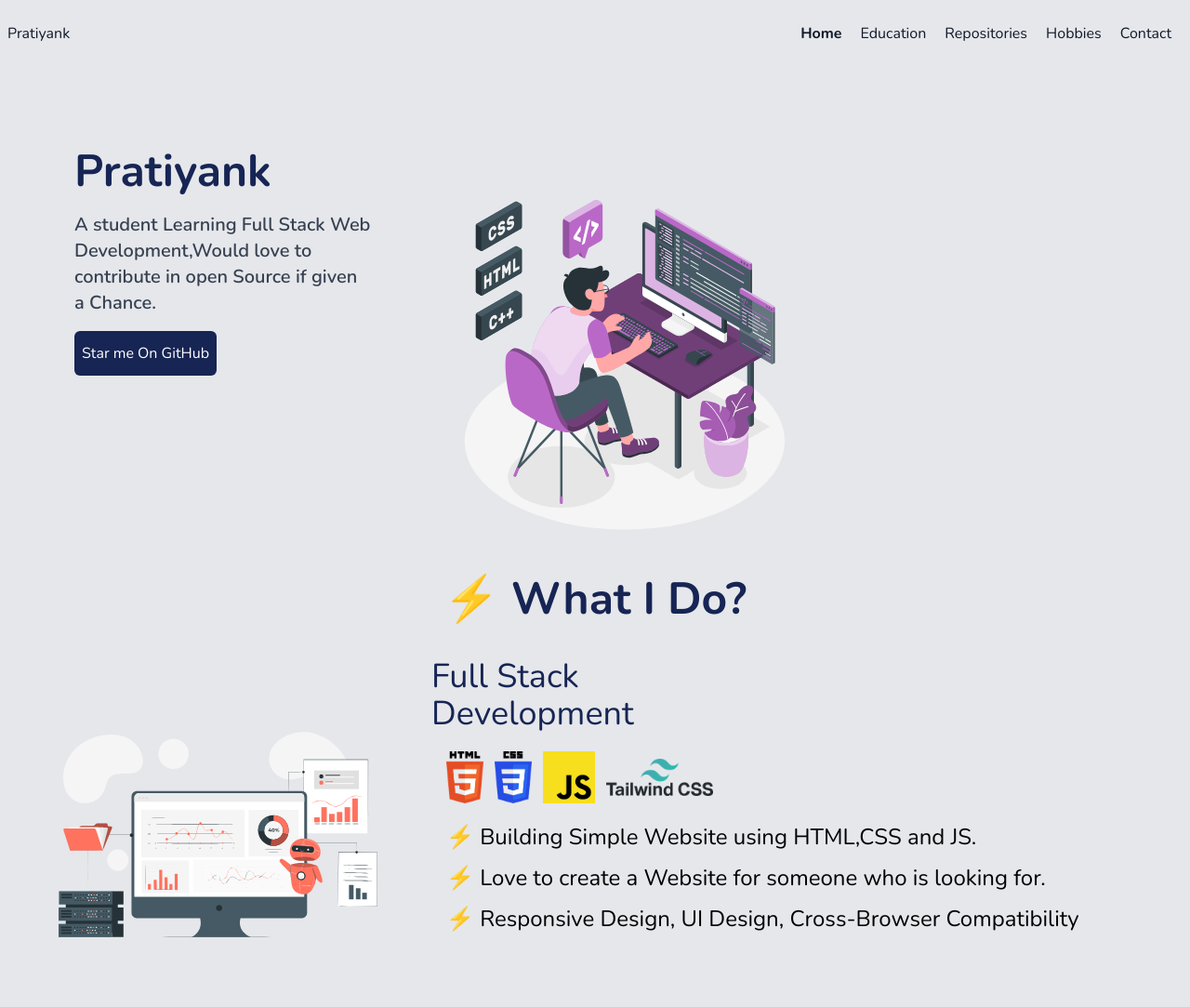
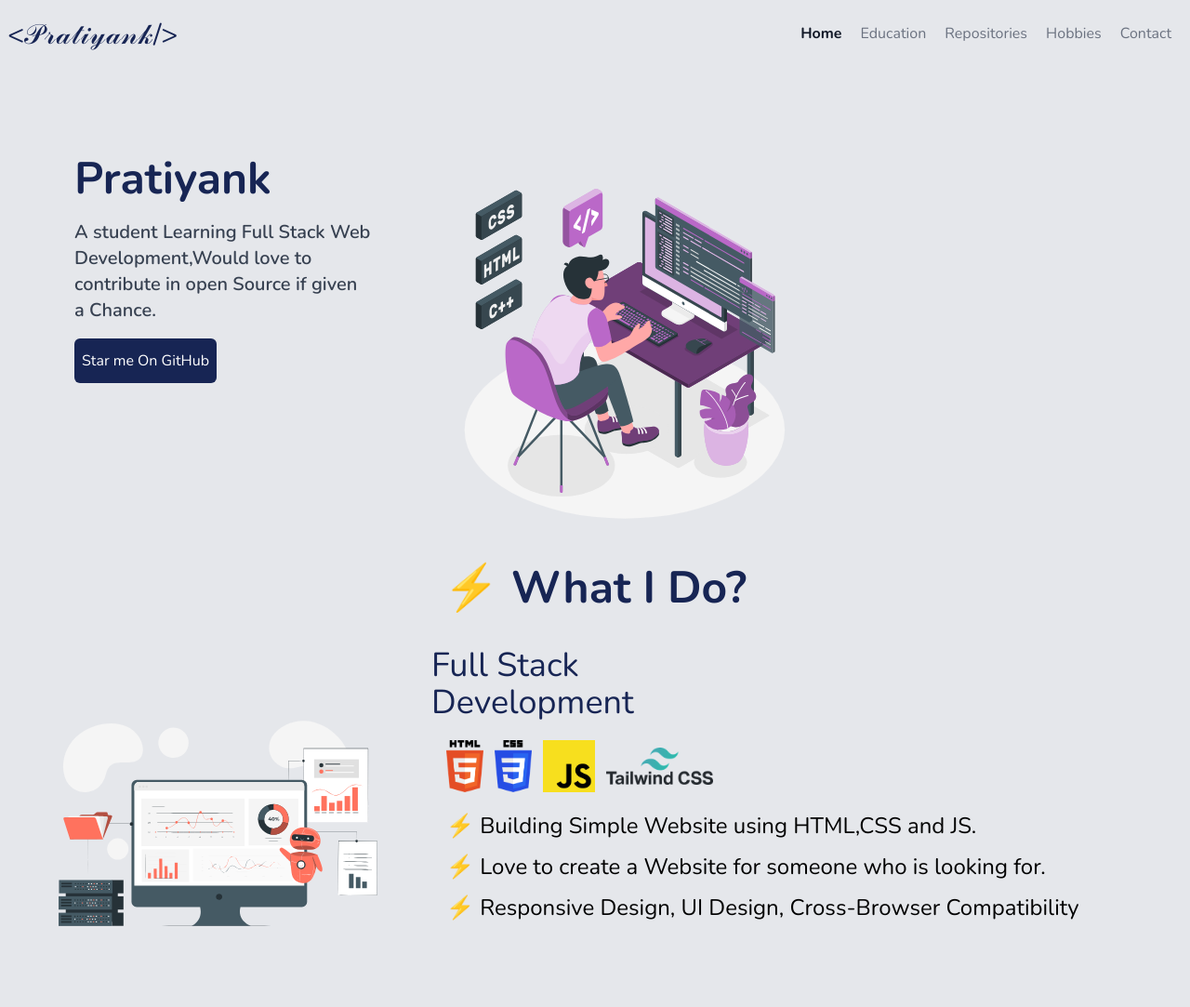
Before and after one commit to Pratiyankkumar/weather-website, a website: page public/index.html in a window 1280 px wide. Shown: the whole page at 93% size. Drawn offline with nearby package versions, Linux system fonts and the light colour scheme; a web font is replaced by a local one.

Commit message:
updated sidebar and fonts

```diff
--- a/public/index.html
+++ b/public/index.html
@@ -15,10 +15,10 @@
 <body style="font-family: Nunito;" class="bg-gray-200">
   <header class="flex flex-row justify-between">
     <div>
-      <p class="ml-2 md:mt-6 mt-4 text-gray-900">Pratiyank</p>
+      <p class="ml-2 md:mt-5 mt-4 text-3xl text-blue-950 fpnt-bold"><𝒫𝓇𝒶𝓉𝒾𝓎𝒶𝓃𝓀/></p>
     </div>
     <div class="md:flex md:flex-row flex-col md:mt-3 md:ml-0 ml-20 hidden">
-      <p class="para font-bold md:mt-3 mt-16">Home</p>
+      <p class="font-bold md:mt-3 mt-16 text-gray-900 mr-5">Home</p>
       <p class="para mt-3">Education</p>
       <p class="para mt-3">Repositories</p>
       <p class="para mt-3">Hobbies</p>
@@ -37,7 +37,7 @@
         <p class="md:ml-20 md:w-80 w-96 text-xl text-gray-700 font-semibold mt-5 ml-10">A student Learning Full Stack Web Development,Would love to contribute in open Source if given a Chance.</p>
         <button class="text-white bg-blue-950 px-2 py-3 rounded-md md:ml-20 mt-4 cursor-pointer ml-10">Star me On GitHub</button>
       </div>
-      <div class="md:pt-32 mt-5 md:ml-10">
+      <div class="md:pt-32 md:ml-10 md:mt-0 mt-5">
         <img src="images/Programming-amico.svg" class="md:size-96 size-80  ml-10 mb-10" alt="">
       </div>
     </div>
--- a/src/style.css
+++ b/src/style.css
@@ -4,6 +4,6 @@
 
 @layer utilities {
   .para{
-    @apply mr-5 text-gray-900 cursor-pointer hover:text-xl ease-in-out duration-200 text-center;
+    @apply mr-5 text-gray-500 cursor-pointer hover:text-gray-900 ease-in-out duration-300 text-center;
   }
 }
```
Also changed, not shown: public/style.css.
